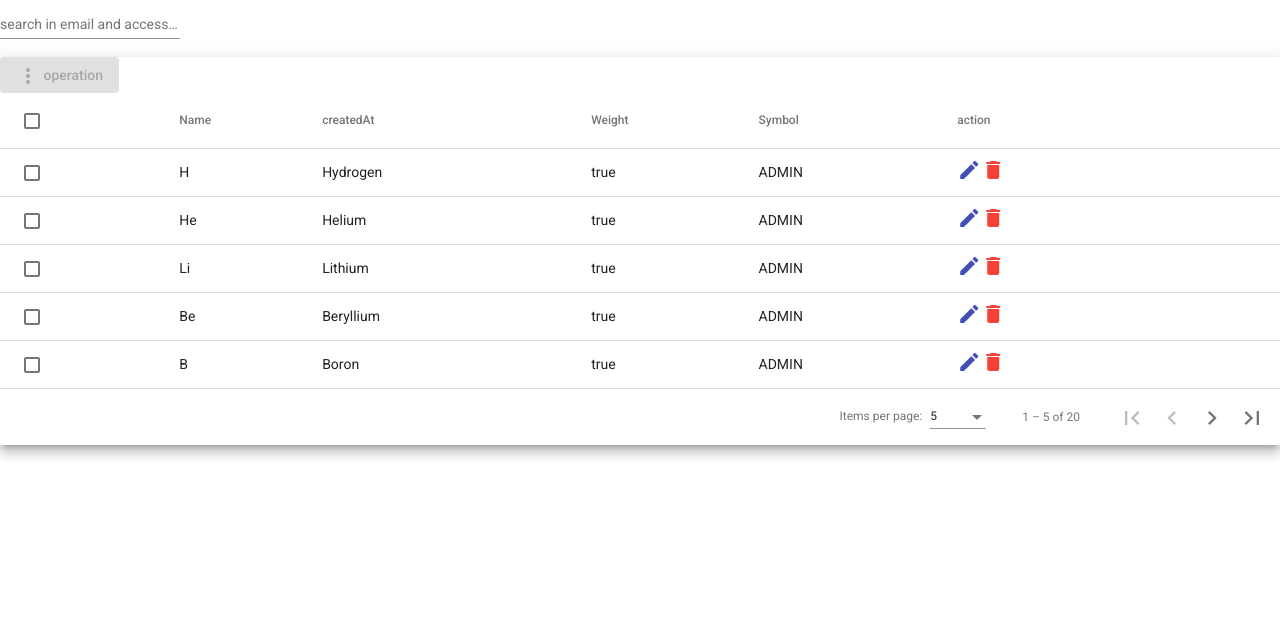
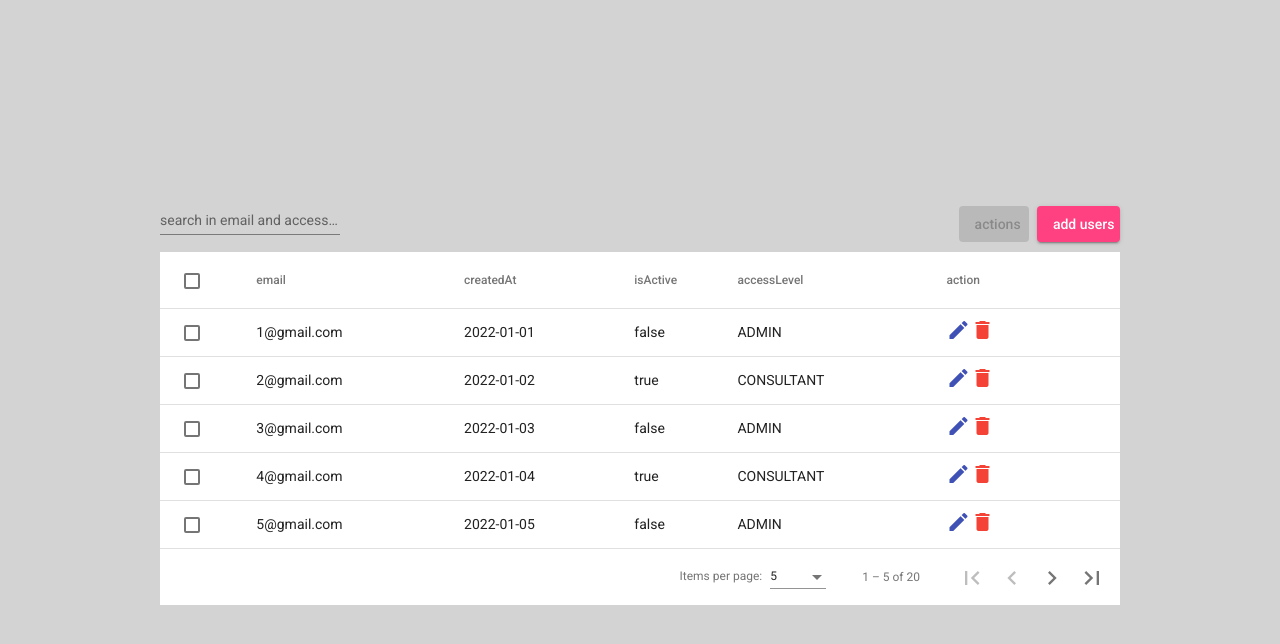
Before and after one commit to amirheydari9/user-project, an Angular app: page / in a window 1280 px wide. Shown: the top 644 px of the page. Built offline with nearby package versions, Linux system fonts and the light colour scheme.

Commit message:
install bootstrap and change data

```diff
--- a/package.json
+++ b/package.json
@@ -24,7 +24,8 @@
     "rxjs": "~7.5.0",
     "sweetalert2": "^11.7.12",
     "tslib": "^2.3.0",
-    "zone.js": "~0.11.4"
+    "zone.js": "~0.11.4",
+    "bootstrap": "^5.2.3"
   },
   "devDependencies": {
     "@angular-devkit/build-angular": "~13.2.0",
--- a/src/app/app.component.html
+++ b/src/app/app.component.html
@@ -1,13 +1,17 @@
-<app-text-input [formControl]="searchControl" label="search in email and accessLevel"></app-text-input>
+<div style="width: 75vw">
 
-<div class="mat-elevation-z8">
+  <div class="d-flex align-items-center justify-content-between">
 
-  <button mat-raised-button color="primary" [matMenuTriggerFor]="menu" aria-label="Example icon-button with a menu" [disabled]="selection.isEmpty()">
-    <mat-icon>more_vert</mat-icon>
-    operation
+    <div class="d-flex flex-grow-1 w-100">
+      <app-text-input [ngStyle]="{'width':'95%'}" [formControl]="searchControl"
+                      label="search in email and accessLevel"></app-text-input>
+    </div>
+
+    <button mat-raised-button color="primary" [matMenuTriggerFor]="menu" [disabled]="selection.isEmpty()">
+      actions
     </button>
     <mat-menu #menu="matMenu">
-    <button mat-menu-item  (click)="handleDisableUsers()">
+      <button mat-menu-item (click)="handleDisableUsers()">
         <span>disable users</span>
       </button>
       <button mat-menu-item (click)="handleEnableUsers()">
@@ -18,6 +22,11 @@
       </button>
     </mat-menu>
 
+    <button mat-raised-button color="accent" (click)="handleAddUsers()" class="ms-2">
+      add users
+    </button>
+
+  </div>
 
   <table mat-table [dataSource]="dataSource">
 
@@ -39,28 +48,24 @@
       </td>
     </ng-container>
 
-    <!-- Position Column -->
+    <ng-container matColumnDef="email">
+      <th mat-header-cell *matHeaderCellDef> email</th>
+      <td mat-cell *matCellDef="let element"> {{element.email}} </td>
+    </ng-container>
+
+    <ng-container matColumnDef="isActive">
+      <th mat-header-cell *matHeaderCellDef> isActive</th>
+      <td mat-cell *matCellDef="let element"> {{element.isActive}} </td>
+    </ng-container>
+
+    <ng-container matColumnDef="accessLevel">
+      <th mat-header-cell *matHeaderCellDef> accessLevel</th>
+      <td mat-cell *matCellDef="let element"> {{element.accessLevel}} </td>
+    </ng-container>
+
     <ng-container matColumnDef="createdAt">
       <th mat-header-cell *matHeaderCellDef>createdAt</th>
       <td mat-cell *matCellDef="let element"> {{element.createdAt}} </td>
-    </ng-container>
-
-    <!-- Name Column -->
-    <ng-container matColumnDef="email">
-      <th mat-header-cell *matHeaderCellDef> Name</th>
-      <td mat-cell *matCellDef="let element"> {{element.email}} </td>
-    </ng-container>
-
-    <!-- Weight Column -->
-    <ng-container matColumnDef="isActive">
-      <th mat-header-cell *matHeaderCellDef> Weight</th>
-      <td mat-cell *matCellDef="let element"> {{element.isActive}} </td>
-    </ng-container>
-
-    <!-- Symbol Column -->
-    <ng-container matColumnDef="accessLevel">
-      <th mat-header-cell *matHeaderCellDef> Symbol</th>
-      <td mat-cell *matCellDef="let element"> {{element.accessLevel}} </td>
     </ng-container>
 
     <ng-container matColumnDef="action">
@@ -73,9 +78,16 @@
 
     <tr mat-header-row *matHeaderRowDef="displayedColumns"></tr>
     <tr mat-row *matRowDef="let row; columns: displayedColumns;"></tr>
+
+    <tr class="mat-row" *matNoDataRow>
+      <td class="mat-cell text-center" [attr.colspan]="displayedColumns.length">
+        No data matching found
+      </td>
+    </tr>
+
+
   </table>
 
-  <mat-paginator [pageSizeOptions]="[5, 10, 20]" showFirstLastButtons
-                 aria-label="Select page of periodic elements"></mat-paginator>
+  <mat-paginator [pageSizeOptions]="[5, 10, 20]" showFirstLastButtons></mat-paginator>
 
 </div>
--- a/src/app/app.component.ts
+++ b/src/app/app.component.ts
@@ -153,4 +153,8 @@ export class AppComponent implements OnInit, AfterViewInit {
       }
     })
   }
+
+  handleAddUsers() {
+
+  }
 }
--- a/src/app/data/users.ts
+++ b/src/app/data/users.ts
@@ -2,24 +2,24 @@ import {UserInterface} from "../model/user.interface";
 import {AccessLevel} from "../constant/enum";
 
 export const usersData: UserInterface[] = [
-  {createdAt: 'Hydrogen', email: 'H', isActive: true, accessLevel: AccessLevel.ADMIN},
-  {createdAt: 'Helium', email: 'He', isActive: true, accessLevel: AccessLevel.ADMIN},
-  {createdAt: 'Lithium', email: 'Li', isActive: true, accessLevel: AccessLevel.ADMIN},
-  {createdAt: 'Beryllium', email: 'Be', isActive: true, accessLevel: AccessLevel.ADMIN},
-  {createdAt: 'Boron', email: 'B', isActive: true, accessLevel: AccessLevel.ADMIN},
-  {createdAt: 'Carbon', email: 'C', isActive: true, accessLevel: AccessLevel.ADMIN},
-  {createdAt: 'Nitrogen', email: 'N', isActive: true, accessLevel: AccessLevel.ADMIN},
-  {createdAt: 'Oxygen', email: 'O', isActive: true, accessLevel: AccessLevel.ADMIN},
-  {createdAt: 'Fluorine', email: 'F', isActive: true, accessLevel: AccessLevel.ADMIN},
-  {createdAt: 'Neon', email: 'Ne', isActive: true, accessLevel: AccessLevel.ADMIN},
-  {createdAt: 'Sodium', email: 'Na', isActive: true, accessLevel: AccessLevel.ADMIN},
-  {createdAt: 'Magnesium', email: 'Mg', isActive: true, accessLevel: AccessLevel.ADMIN},
-  {createdAt: 'Aluminum', email: 'Al', isActive: true, accessLevel: AccessLevel.ADMIN},
-  {createdAt: 'Silicon', email: 'Si', isActive: true, accessLevel: AccessLevel.ADMIN},
-  {createdAt: 'Phosphorus', email: 'P', isActive: true, accessLevel: AccessLevel.ADMIN},
-  {createdAt: 'Sulfur', email: 'S', isActive: true, accessLevel: AccessLevel.ADMIN},
-  {createdAt: 'Chlorine', email: 'Cl', isActive: true, accessLevel: AccessLevel.ADMIN},
-  {createdAt: 'Argon', email: 'Ar', isActive: true, accessLevel: AccessLevel.ADMIN},
-  {createdAt: 'Potassium', email: 'K', isActive: true, accessLevel: AccessLevel.ADMIN},
-  {createdAt: 'Calcium', email: 'Ca', isActive: true, accessLevel: AccessLevel.ADMIN},
+  {id: 1, email: '1@gmail.com', isActive: false, accessLevel: AccessLevel.ADMIN, createdAt: '2022-01-01',},
+  {id: 2, email: '2@gmail.com', isActive: true, accessLevel: AccessLevel.CONSULTANT, createdAt: '2022-01-02',},
+  {id: 3, email: '3@gmail.com', isActive: false, accessLevel: AccessLevel.ADMIN, createdAt: '2022-01-03',},
+  {id: 4, email: '4@gmail.com', isActive: true, accessLevel: AccessLevel.CONSULTANT, createdAt: '2022-01-04',},
+  {id: 5, email: '5@gmail.com', isActive: false, accessLevel: AccessLevel.ADMIN, createdAt: '2022-01-05',},
+  {id: 6, email: '6@gmail.com', isActive: true, accessLevel: AccessLevel.CONSULTANT, createdAt: '2022-01-06',},
+  {id: 7, email: '7@gmail.com', isActive: false, accessLevel: AccessLevel.ADMIN, createdAt: '2022-01-07',},
+  {id: 8, email: '8@gmail.com', isActive: true, accessLevel: AccessLevel.CONSULTANT, createdAt: '2022-01-08',},
+  {id: 9, email: '9@gmail.com', isActive: false, accessLevel: AccessLevel.ADMIN, createdAt: '2022-01-09',},
+  {id: 10, email: '10@gmail.com', isActive: true, accessLevel: AccessLevel.CONSULTANT, createdAt: '2022-01-10',},
+  {id: 11, email: '11@gmail.com', isActive: false, accessLevel: AccessLevel.ADMIN, createdAt: '2022-01-11',},
+  {id: 12, email: '12@gmail.com', isActive: true, accessLevel: AccessLevel.CONSULTANT, createdAt: '2022-01-12',},
+  {id: 13, email: '13@gmail.com', isActive: false, accessLevel: AccessLevel.ADMIN, createdAt: '2022-01-13',},
+  {id: 14, email: '14@gmail.com', isActive: false, accessLevel: AccessLevel.CONSULTANT, createdAt: '2022-01-14',},
+  {id: 15, email: '15@gmail.com', isActive: false, accessLevel: AccessLevel.ADMIN, createdAt: '2022-01-15',},
+  {id: 16, email: '16@gmail.com', isActive: true, accessLevel: AccessLevel.CONSULTANT, createdAt: '2022-01-16',},
+  {id: 17, email: '17@gmail.com', isActive: false, accessLevel: AccessLevel.ADMIN, createdAt: '2022-01-17',},
+  {id: 18, email: '18@gmail.com', isActive: true, accessLevel: AccessLevel.ADMIN, createdAt: '2022-01-18',},
+  {id: 19, email: '19@gmail.com', isActive: false, accessLevel: AccessLevel.CONSULTANT, createdAt: '2022-01-19',},
+  {id: 20, email: '20@gmail.com', isActive: true, accessLevel: AccessLevel.ADMIN, createdAt: '2022-01-20',},
 ];
--- a/src/app/model/user.interface.ts
+++ b/src/app/model/user.interface.ts
@@ -1,6 +1,7 @@
 import {AccessLevel} from "../constant/enum";
 
 export interface UserInterface {
+  id: number;
   createdAt: string;
   email: string;
   isActive: boolean;
--- a/src/styles.scss
+++ b/src/styles.scss
@@ -1,5 +1,17 @@
 /* You can add global styles to this file, and also import other style files */
+@import "../node_modules/bootstrap/dist/css/bootstrap.min.css";
 
-html, body { height: 100%; }
-body { margin: 0; font-family: Roboto, "Helvetica Neue", sans-serif; }
+html, body {
+  height: 100%;
+}
+
+body {
+  margin: 0;
+  font-family: Roboto, "Helvetica Neue", sans-serif;
+  display: flex;
+  align-items: center;
+  justify-content: center;
+  background-color: lightgray;
+}
+
 @import "swal.css";
```
Also changed, not shown: 1 other file (tests, documents, lock files or other folders). Lines whose indentation alone changed are shown as unchanged.
